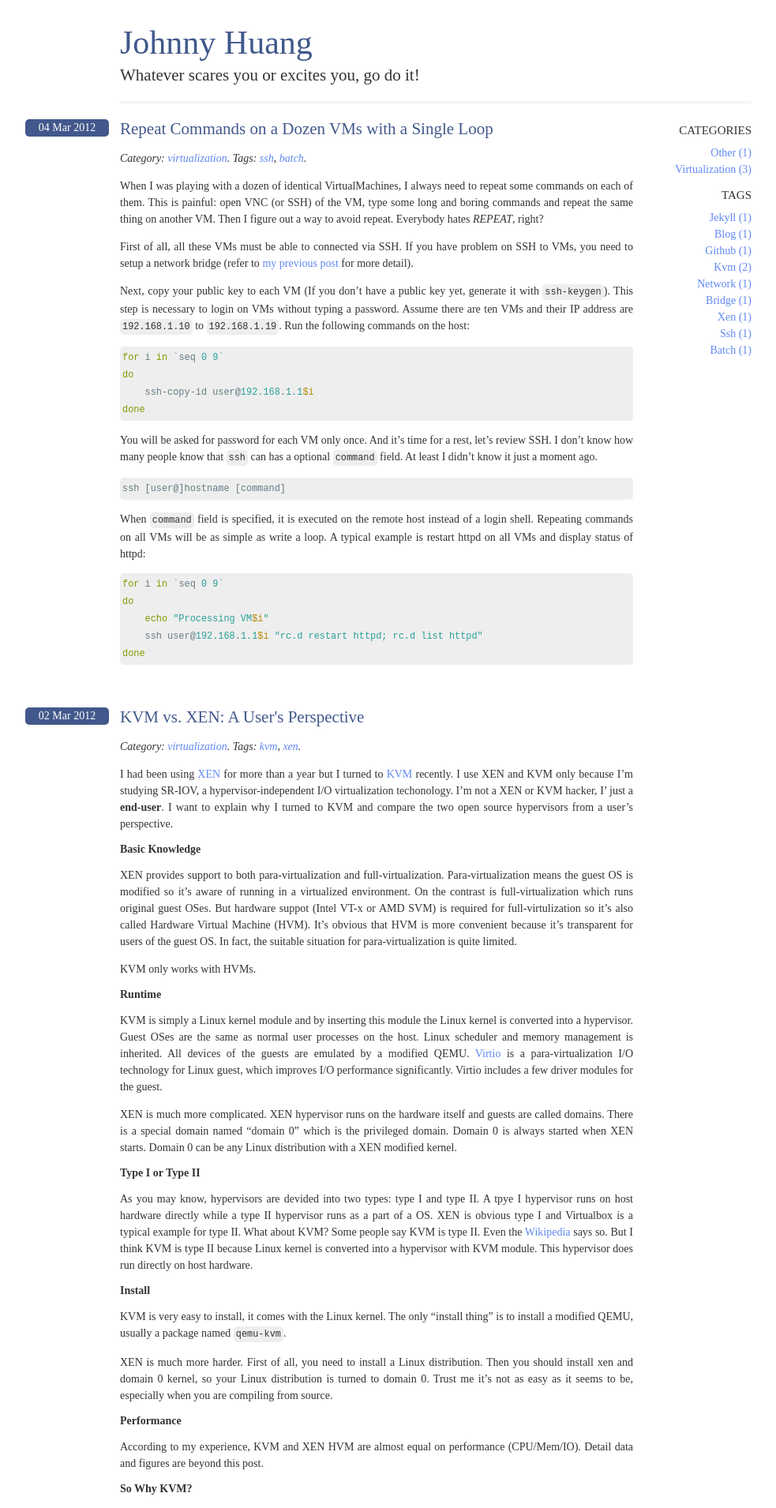
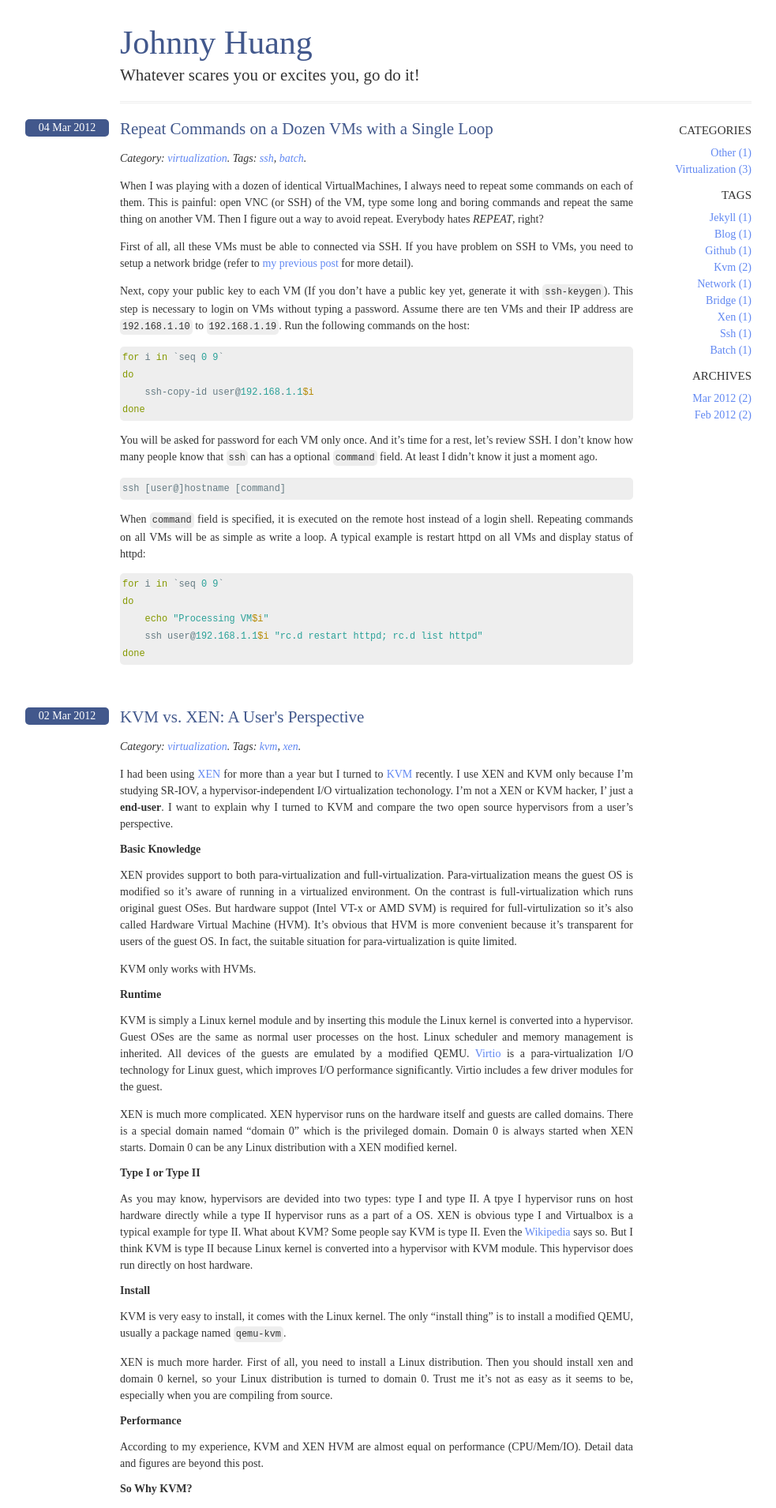
Before and after one commit to hzqtc/hzqtc.github.com, a Jekyll site: the page built from index.html, in a window 1280 px wide. Shown: the top 1910 px of the page at 79% size, without its empty margins (88-1071 px from the left). Built offline with Jekyll 4.4.1, drawn with Linux system fonts in a browser that asks for light colours; the list of posts is cut into pages by our own code.

Commit message:
add archives that grouped by month

```diff
--- a/_layouts/default.html
+++ b/_layouts/default.html
@@ -39,6 +39,31 @@
                     <li><a href="/tags.html#tag_{{ tag[0] }}">{{ tag[0] }} ({{ tag[1].size }})</a></li>
                     {% endfor %}
                 </ul>
+                <h1>archives</h1>
+                <ul>
+                    {% assign date = '' %}
+                    {% assign count = 0 %}
+                    {% for post in site.posts %}
+
+                    {% capture ndate %}{{ post.date | date: '%b %Y' }}{% endcapture %}
+                    {% if date == '' %}
+                    {% assign date = ndate %}
+                    {% endif %}
+
+                    {% if date != ndate %}
+                    <li><a href="/archives.html#archive_{{ post.date | date: '%Y_%m' }}">{{ date }} ({{ count }})</a></li>
+                    {% assign date = ndate %}
+                    {% assign count = 1 %}
+                    {% else %}
+                    {% capture count %}{{ count | plus:'1' }}{% endcapture %}
+                    {% endif %}
+
+                    {% if forloop.last %}
+                    <li><a href="/archives.html#archive_{{ post.date | date: '%Y_%m' }}">{{ date }} ({{ count }})</a></li>
+                    {% endif %}
+
+                    {% endfor %}
+                </ul>
             </div>
             {{ content }}
             <div id="footer">
--- a/_layouts/post.html
+++ b/_layouts/post.html
@@ -4,7 +4,7 @@ layout: default
 
 <div class="post">
     <h1>{{ page.title }}</h1>
-    <span class="date">{{ page.date | date_to_string }}</span>
+    <span class="hang">{{ page.date | date_to_string }}</span>
     <p class="meta">
     Category: <a href="/categories.html#category_{{ page.category }}">{{ page.category }}</a>. Tags:
     {% for tag in page.tags %}
--- a/categories.html
+++ b/categories.html
@@ -5,7 +5,7 @@ title: Categories
 
 {% for category in site.categories %}
 <div class="post" id="category_{{ category[0] }}">
-    <span class="category">{{ category[0] }}</span>
+    <span class="hang">{{ category[0] }}</span>
     {% for post in category[1] %}
     <h1><a href="{{ post.url }}">{{ post.title }}</a></h1>
     {% endfor %}
--- a/index.html
+++ b/index.html
@@ -6,7 +6,7 @@ title: Home
 {% for post in paginator.posts %}
 <div class="post">
     <h1><a href="{{ post.url }}">{{ post.title }}</a></h1>
-    <span class="date">{{ post.date | date_to_string }}</span>
+    <span class="hang">{{ post.date | date_to_string }}</span>
     <p class="meta">
     Category: <a href="/categories.html#category_{{ post.category }}">{{ post.category }}</a>. Tags:
     {% for tag in post.tags %}
--- a/static/common.css
+++ b/static/common.css
@@ -76,7 +76,7 @@ div.post p {
     text-align: justify;
 }
 
-div.post span.date, div.post span.category, div.post span.tag {
+div.post span.hang {
     background-color: #42588c;
     color: #fff;
     border-radius: 5px;
--- a/tags.html
+++ b/tags.html
@@ -5,7 +5,7 @@ title: Tags
 
 {% for tag in site.tags %}
 <div class="post" id="tag_{{ tag[0] }}">
-    <span class="tag">{{ tag[0] }}</span>
+    <span class="hang">{{ tag[0] }}</span>
     {% for post in tag[1] %}
     <h1><a href="{{ post.url }}">{{ post.title }}</a></h1>
     {% endfor %}
```
Also changed, not shown: archives.html (added, +20 -0 lines).
